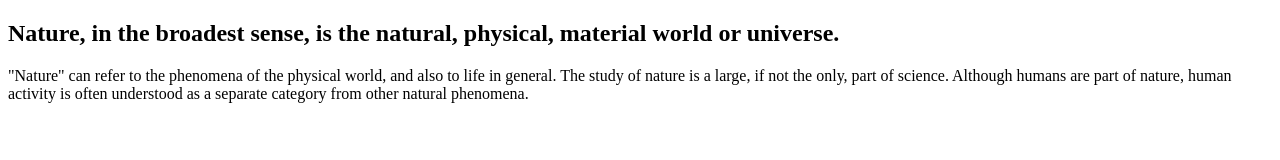
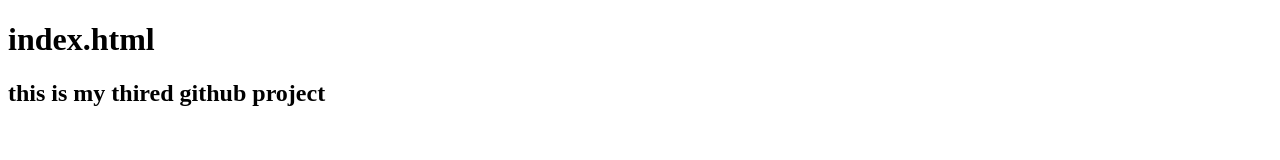
Before and after one commit to Azmira21/my-first-website, a plain HTML site: page index.html in a window 1280 px wide. Drawn offline with Linux system fonts and the light colour scheme.

Commit message:
added header

```diff
--- a/index.html
+++ b/index.html
@@ -7,7 +7,7 @@
     <title>Document</title>
 </head>
 <body>
-    <h2>Nature, in the broadest sense, is the natural, physical, material world or universe.</h2>
-    <p> "Nature" can refer to the phenomena of the physical world, and also to life in general. The study of nature is a large, if not the only, part of science. Although humans are part of nature, human activity is often understood as a separate category from other natural phenomena.</p>
+    <h1>index.html</h1>
+    <h2>this is my thired github project</h2>
 </body>
 </html>
```
Also changed, not shown: 1 other file.
